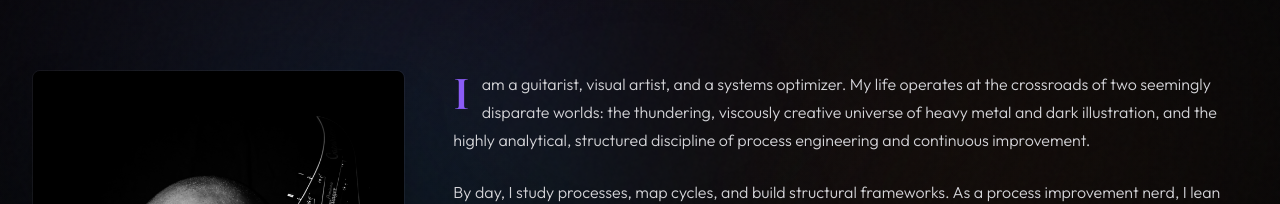
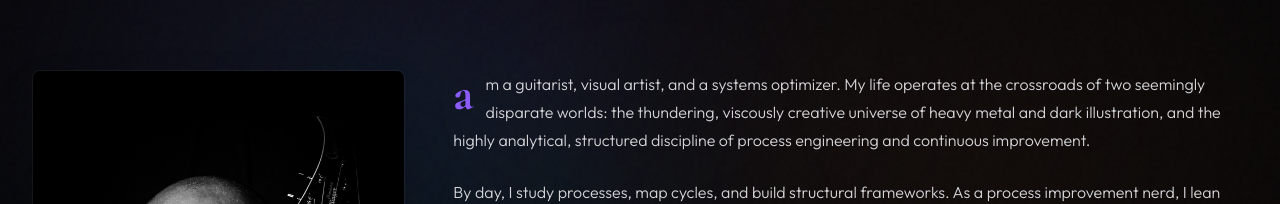
Before and after one commit to xvonpat/patrik-von-porat-portfolio, a Next.js app: page /about in a window 1280 px wide. Shown: the part 292-496 px from the top of the page. Built offline with nearby package versions, Linux system fonts and the light colour scheme.

Commit message:
content: update about page biography intro wording

```diff
--- a/src/app/(app)/about/page.js
+++ b/src/app/(app)/about/page.js
@@ -76,7 +76,7 @@ export default function About() {
         <div className="lg:col-span-8 flex flex-col gap-8 leading-7 text-zinc-300 font-light text-sm md:text-base">
           <div className="flex flex-col gap-6">
             <p className="first-letter:text-5xl first-letter:font-extrabold first-letter:text-accent-purple first-letter:mr-3 first-letter:float-left first-letter:font-gothic">
-              I am a guitarist, visual artist, and a systems optimizer.
+              am a guitarist, visual artist, and a systems optimizer.
               My life operates at the crossroads of two seemingly disparate worlds: the thundering, viscously creative universe of heavy metal and dark illustration, and the highly analytical, structured discipline of process engineering and continuous improvement.
             </p>
 
```
